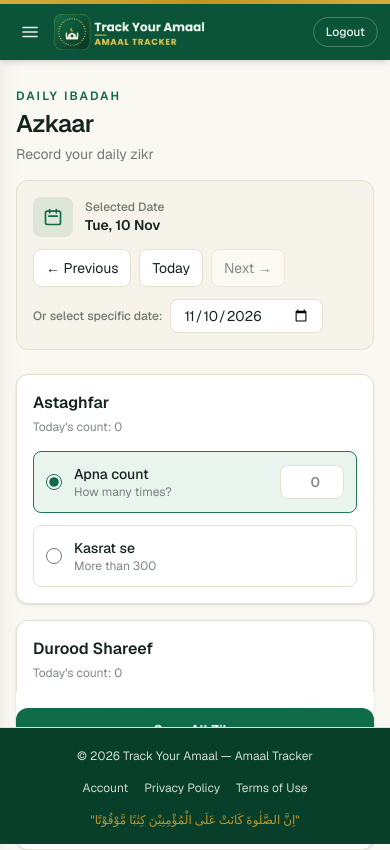
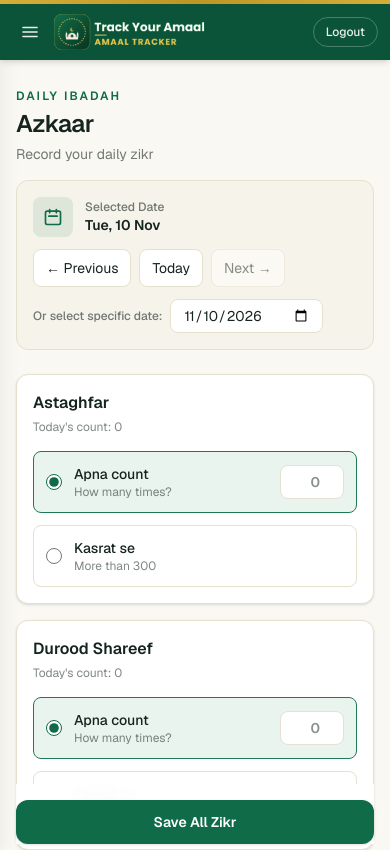
Before and after one commit to maksof-saim/Track-Your-Task, a Next.js app: page /zikr in a window 390 px wide. Shown: the top 850 px of the page. Built offline with nearby package versions, Linux system fonts and the light colour scheme; no server answers.

Commit message:
fix footer design for mobile screens

```diff
--- a/src/app/(app)/layout.tsx
+++ b/src/app/(app)/layout.tsx
@@ -20,7 +20,7 @@ export default async function AppLayout({
         <Header userName={userName} />
         <div className="flex min-w-0 flex-1">
           <Sidebar isAdmin={isAdmin} />
-          <main className="min-w-0 flex-1 bg-background px-4 pb-[calc(5rem+env(safe-area-inset-bottom))] pt-6 sm:px-8 sm:py-8">
+          <main className="min-w-0 flex-1 bg-background px-4 py-6 sm:px-8 sm:py-8">
             {children}
           </main>
         </div>
--- a/src/app/(app)/zikr/page.tsx
+++ b/src/app/(app)/zikr/page.tsx
@@ -353,7 +353,7 @@ export default function ZikrPage() {
           </div>
         </div>
 
-        <div className="sticky bottom-[calc(4.75rem+env(safe-area-inset-bottom))] bg-surface/95 pb-4 pt-4 backdrop-blur sm:bottom-0">
+        <div className="sticky bottom-0 bg-surface/95 pt-4 backdrop-blur">
           <button
             type="button"
             onClick={saveAll}
--- a/src/components/AppShell.tsx
+++ b/src/components/AppShell.tsx
@@ -19,7 +19,7 @@ export default function AppShell({
         <Header userName={userName} />
         <div className="flex flex-1">
           <Sidebar isAdmin={isAdmin} />
-          <main className="min-w-0 flex-1 px-4 pb-[calc(5rem+env(safe-area-inset-bottom))] pt-6 sm:px-6 sm:py-6">{children}</main>
+          <main className="min-w-0 flex-1 px-4 py-6 sm:px-6">{children}</main>
         </div>
         <Footer />
       </div>
--- a/src/components/Footer.tsx
+++ b/src/components/Footer.tsx
@@ -2,9 +2,9 @@ import Link from "next/link";
 
 export default function Footer() {
   return (
-    <footer className="fixed inset-x-0 bottom-0 z-40 border-t border-border bg-primary-700 text-white/80 sm:static">
+    <footer className="border-t border-border bg-primary-700 text-white/80">
       <div className="arabesque-divider h-1 w-full opacity-40" />
-      <div className="flex flex-col items-center gap-1 px-4 pb-[max(1rem,env(safe-area-inset-bottom))] pt-4 text-center text-xs sm:flex-row sm:justify-between sm:px-6">
+      <div className="flex flex-col items-center gap-1 px-4 py-4 text-center text-xs sm:flex-row sm:justify-between sm:px-6">
         <span>© {new Date().getFullYear()} Track Your Amaal — Amaal Tracker</span>
         <nav aria-label="Legal" className="flex items-center gap-4">
           <Link href="/settings" className="inline-flex min-h-10 items-center hover:text-white hover:underline">
```
